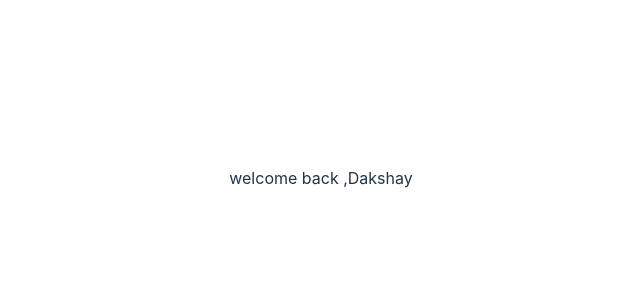
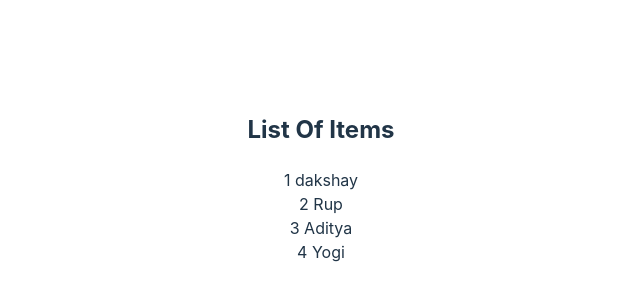
Before and after one commit to Dakshay505/react-typescript, a React (Vite) app: page / in a window 1280 px wide. Shown: the part 222-522 px from the top of the page, without its empty margins (319-959 px from the left). Built offline with nearby package versions, Linux system fonts and the light colour scheme.

Commit message:
added generic types

```diff
--- a/src/App.tsx
+++ b/src/App.tsx
@@ -18,8 +18,9 @@ import "./App.css";
 
 // import Counter from "./components/class/Counter";
 
-import Private from "./components/auth/Private";
-import Profile from "./components/auth/Profile";
+// import Private from "./components/auth/Private";
+// import Profile from "./components/auth/Profile";
+import List from "./components/generic/List";
 
 function App() {
   //  const person = {
@@ -36,6 +37,8 @@ function App() {
   //   firstName:"Bruce",
   //   lastName:"Wayne"
   //  }]
+
+
   return (
     <>
       {/* <Greet name="Dakshay" numType={11} boolType={false} />
@@ -65,8 +68,35 @@ function App() {
 
       {/* <Counter message="THis is class component" /> */}
 
-        <Private isLoggedIn={true} component={Profile} />
+      {/* <Private isLoggedIn={true} component={Profile} /> */}
 
+      {/* <List
+        items={["dakshay", "bishnoi", "adi", "deepak", "ru"]}
+        onClick={(value) => {
+          console.log(value);
+        }}
+      /> */}
+      <List
+        items={[{
+          id:1,
+          name:"dakshay"
+        },
+        {
+          id:2,
+          name:"Rup"
+        },
+        {
+          id:3,
+          name:"Aditya"
+        },
+        {
+          id:4,
+          name:"Yogi"
+        }]}
+        onClick={(value) => {
+          console.log(value);
+        }}
+      />
     </>
   );
 }
--- /dev/null
+++ b/src/components/generic/List.tsx
@@ -0,0 +1,25 @@
+type Props<T> = {
+  items: T[];
+  onClick: (value: T) => void;
+};
+
+const List = <T extends {id:number,name:string} >({ items, onClick }: Props<T>) => {
+  return (
+    <div>
+      <h2>List Of Items</h2>
+      {items.map((item) => {
+        return (
+          <div
+            key={item.id}
+            style={{ cursor: "pointer" }}
+            onClick={() => onClick(item)}
+            >
+            {item.id} {item.name}
+          </div>
+        );
+      })}
+    </div>
+  );
+};
+
+export default List;
```
